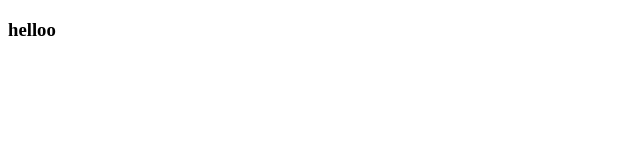
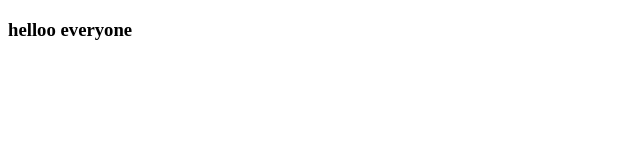
Before and after one commit to MansiHans/College_LMS, a plain HTML site: page index.html in a window 1280 px wide. Shown: the full height of the page, 0-640 px from the left. Drawn offline with Linux system fonts and the light colour scheme.

Commit message:
first commit

```diff
--- a/index.html
+++ b/index.html
@@ -6,7 +6,7 @@
     <title>Document</title>
 </head>
 <body>
-    <h3> helloo
+    <h3> helloo everyone
     </h3>
 </body>
 </html>
```
